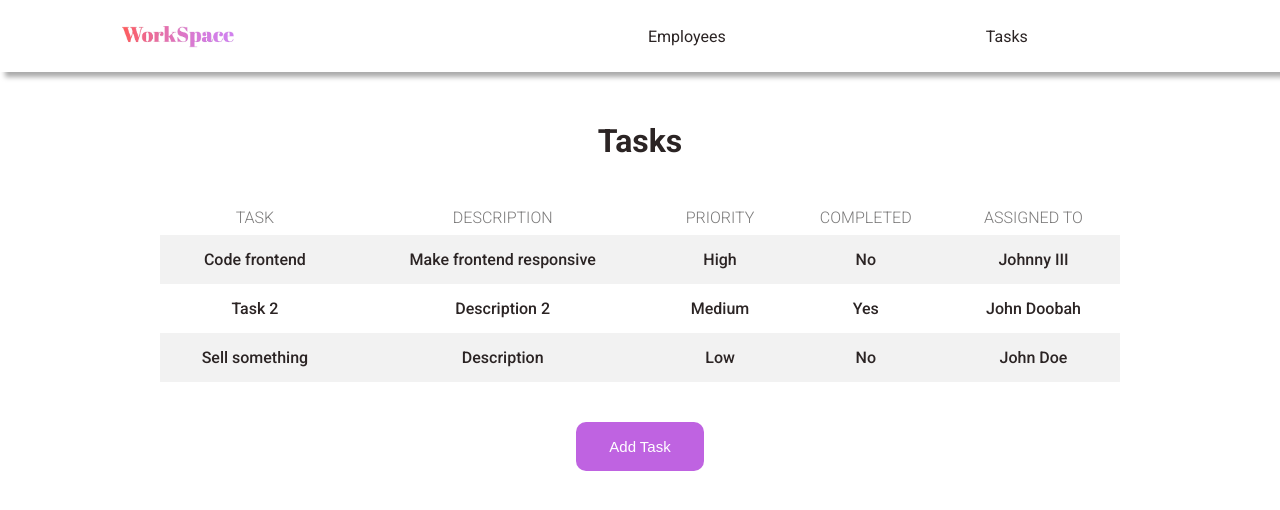
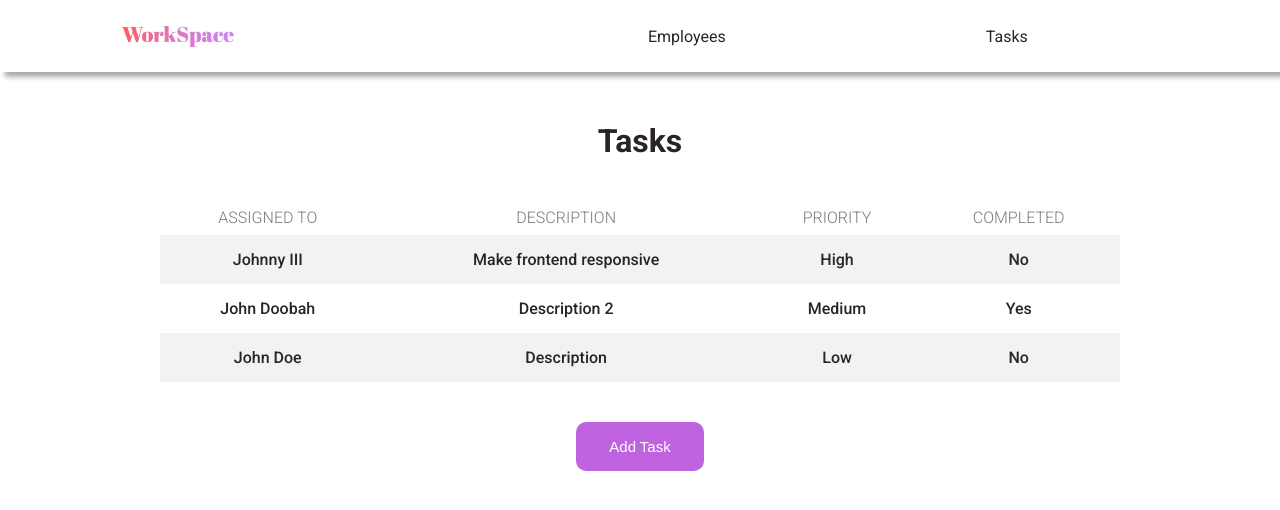
Before and after one commit to DimitriGol/Web-Dev-Final-Project, a React (Create React App) app in the folder workspace-frontend/: page /tasks in a window 1280 px wide. Shown: the top 510 px of the page. Built offline with nearby package versions, Linux system fonts and the light colour scheme.

Commit message:
Remove Task Name from table; move  to the left

```diff
--- a/workspace-frontend/src/Components/Tasks.js
+++ b/workspace-frontend/src/Components/Tasks.js
@@ -10,34 +10,30 @@ function Tasks() {
             <table className='task-table'>
 
                 <thead>
-                    <th>TASK</th>
+                    <th>ASSIGNED TO</th>
                     <th>DESCRIPTION</th>
                     <th>PRIORITY</th>
                     <th>COMPLETED</th>
-                    <th>ASSIGNED TO</th>
                 </thead>
 
                 <tbody>
                     <tr>
-                        <td>Code frontend</td>
+                        <td>Johnny III</td>
                         <td>Make frontend responsive</td>
                         <td>High</td>
                         <td>No</td>
-                        <td>Johnny III</td>
                     </tr>
                     <tr>
-                        <td>Task 2</td>
+                        <td>John Doobah</td>
                         <td>Description 2</td>
                         <td>Medium</td>
                         <td>Yes</td>
-                        <td>John Doobah</td>
                     </tr>
                     <tr>
-                        <td>Sell something</td>
+                        <td>John Doe</td>
                         <td>Description</td>
                         <td>Low</td>
                         <td>No</td>
-                        <td>John Doe</td>
                     </tr>
                 </tbody>
 
```
